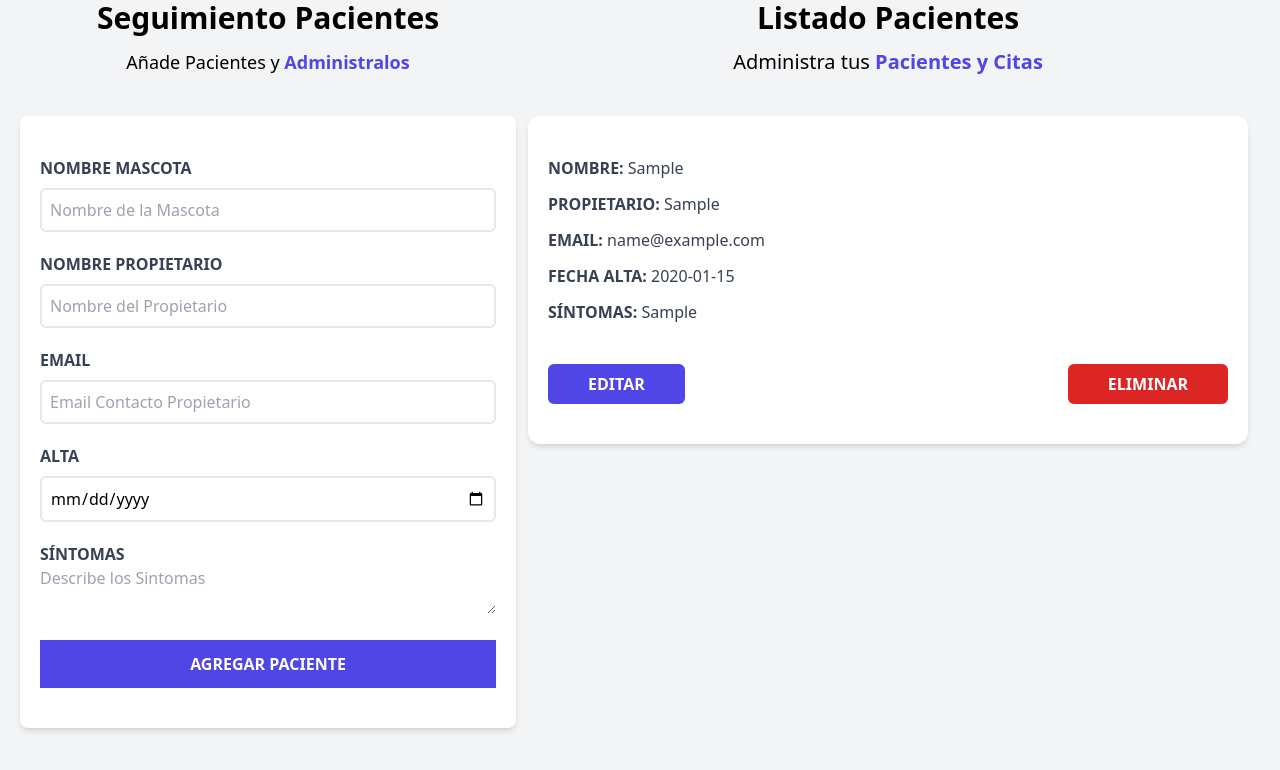
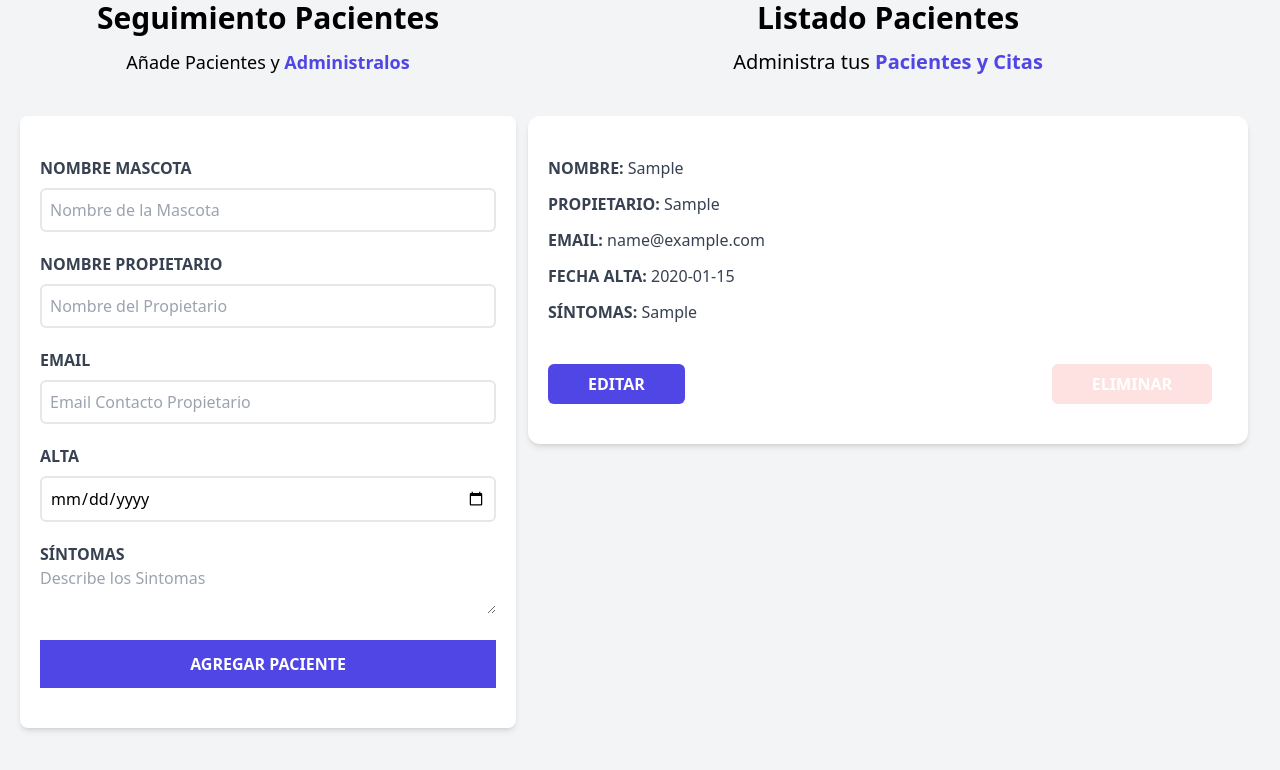
Before and after one commit to PedroSilva2612/citas-react, a React (Vite) app: page / in a window 1280 px wide. Both pictures are taken after typing "Sample", "Sample", "name@example.com", "2020-01-15", "Sample" into the empty fields and a click on the input "Agregar Paciente". Shown: the part 224-994 px from the top of the page. Built offline with nearby package versions, Linux system fonts and the light colour scheme.

Commit message:
Update Paciente.jsx

```diff
--- a/src/components/Paciente.jsx
+++ b/src/components/Paciente.jsx
@@ -22,10 +22,10 @@ const Paciente = ({paciente, setPaciente, eliminarPaciente}) => {
 
         <p className="font-bold mb-3 text-gray-700 uppercase">Síntomas: {''}<span className="font-normal normal-case">{sintomas}</span></p>
 
-        <div className="flex justify-between mt-10">
+        <div className="flex mr-4 md:justify-between mt-10">
           <button type="button" className="py-2 px-10 bg-indigo-600 hover:bg-indigo-700 text-white font-bold uppercase rounded-md" onClick={() => setPaciente(paciente)}>Editar</button>
 
-          <button onClick={handleEliminar} type="button" className="py-2 px-10 bg-red-600 hover:bg-red-700 text-white font-bold uppercase rounded-md">Eliminar</button>
+          <button onClick={handleEliminar} type="button" className="py-2 px-10 bg-red-100 hover:bg-red-700 text-white font-bold uppercase rounded-md">Eliminar</button>
 
         </div>
     </div>
```
